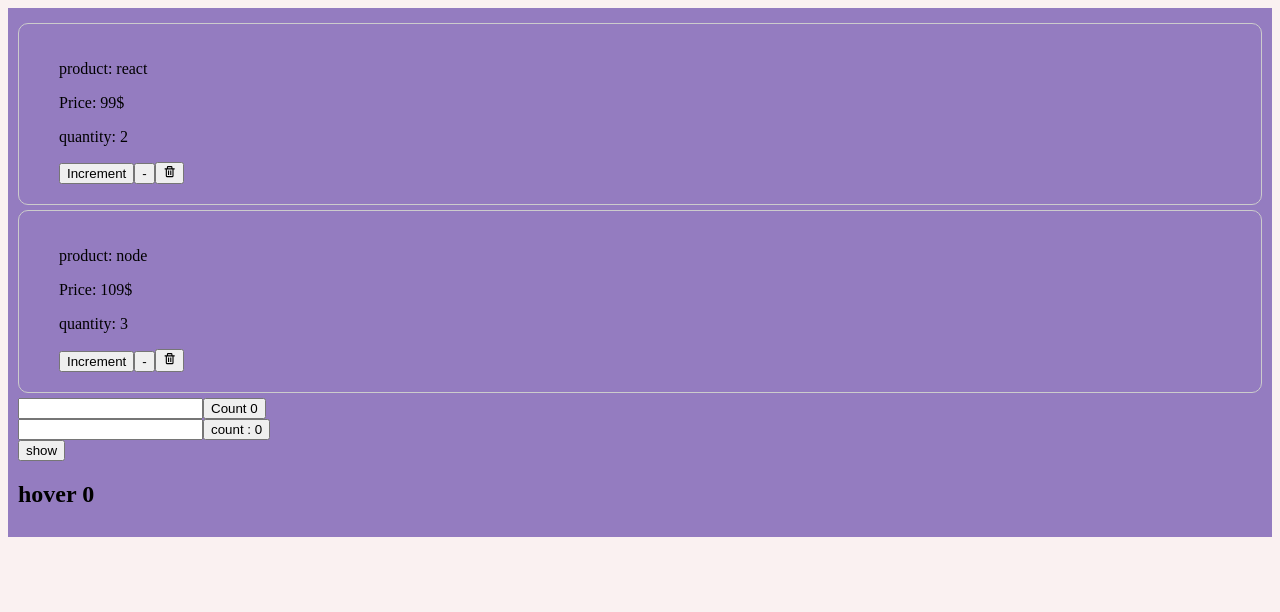
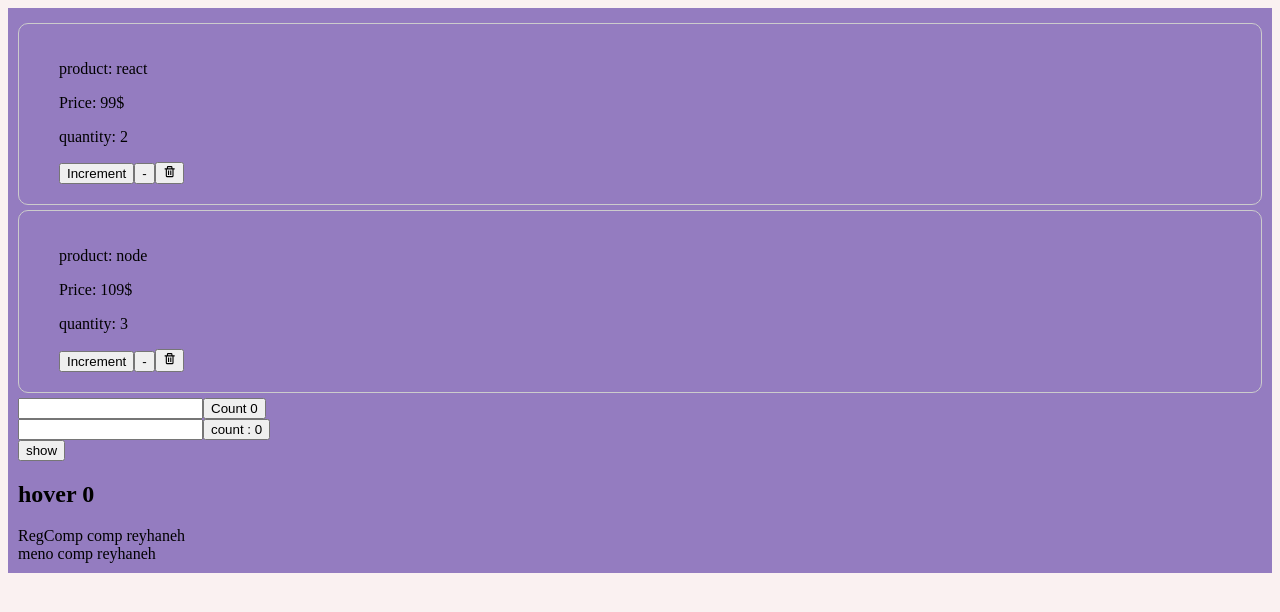
Before and after one commit to reyhaneh-moayeri/react-journey, a React (Create React App) app: page / in a window 1280 px wide. Shown: the top 612 px of the page. Built offline with nearby package versions, Linux system fonts and the light colour scheme.

Commit message:
used react memo

```diff
--- a/src/App.js
+++ b/src/App.js
@@ -7,6 +7,7 @@
 import FunctionalCounterIntreval from "./components/FunctionalCounterTest";
 import Wrapper from "./components/hoc/Wrapper";
 import HoverCounter from "./components/hoc/HoverCounter";
+import ParentComp from "./components/memo/ParentComp";
 class App extends React.Component {
   state = {
     isShown: false,
@@ -40,6 +41,7 @@
         </button>
 
         <HoverCounter name="counter" />
+        <ParentComp />
 
         {/* <button onClick={this.clickHandler}>change price</button> */}
       </div>
--- /dev/null
+++ b/src/components/memo/MemoComp.jsx
@@ -0,0 +1,8 @@
+import React from "react";
+
+const Memo = (props) => {
+  console.log("memo");
+  return <div>meno comp {props.name}</div>;
+};
+
+export default React.memo(Memo);
--- /dev/null
+++ b/src/components/memo/ParentComp.jsx
@@ -0,0 +1,27 @@
+import Memo from "./MemoComp";
+import RegComp from "./RegComp";
+import React from "react";
+
+class ParentComp extends React.Component {
+  state = {
+    name: "reyhaneh",
+  };
+
+  componentDidMount() {
+    setInterval(() => {
+      this.setState({ name: "reyhaneh" });
+    }, 1000);
+  }
+
+  render() {
+    console.log("parent ----");
+    return (
+      <div>
+        <RegComp name={this.state.name} />
+        <Memo name={this.state.name} />
+      </div>
+    );
+  }
+}
+
+export default ParentComp;
--- /dev/null
+++ b/src/components/memo/RegComp.jsx
@@ -0,0 +1,6 @@
+const RegComp = (props) => {
+  console.log("RegComp");
+  return <div>RegComp comp {props.name}</div>;
+};
+
+export default RegComp;
```
